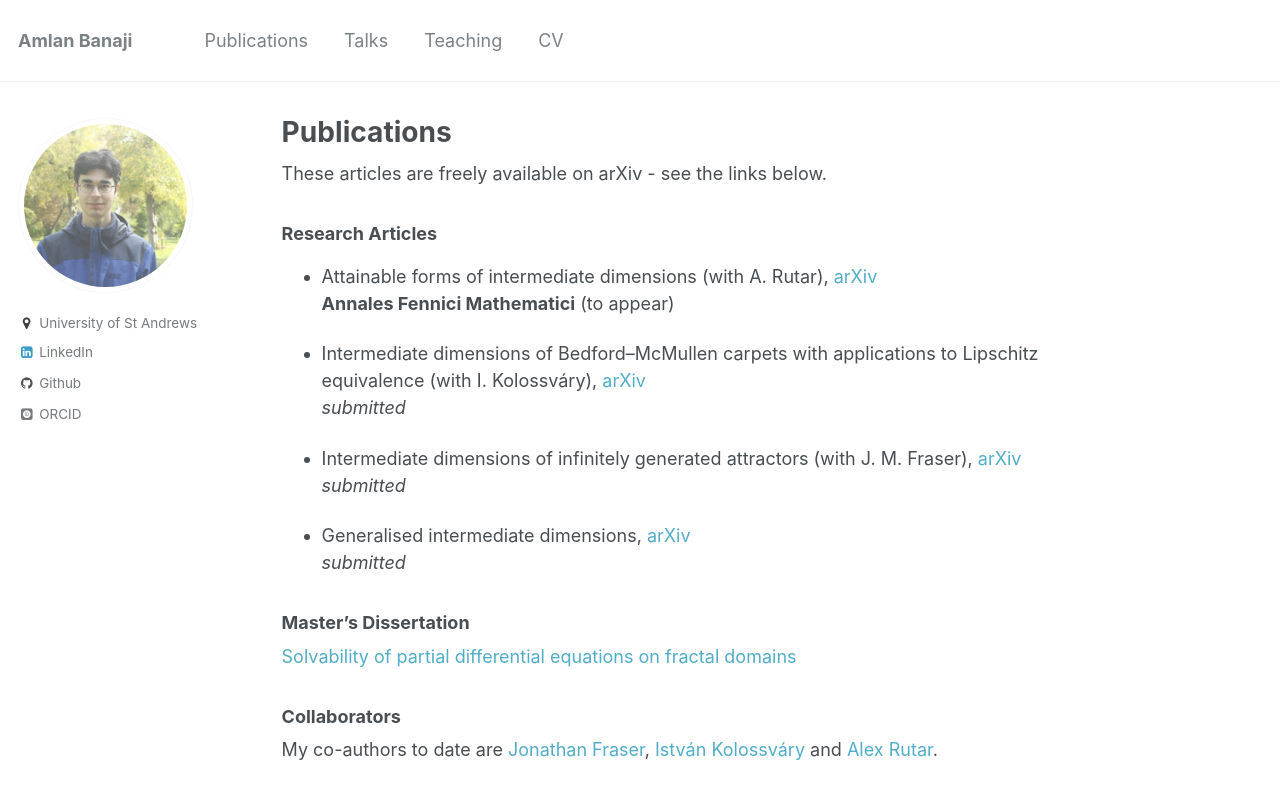
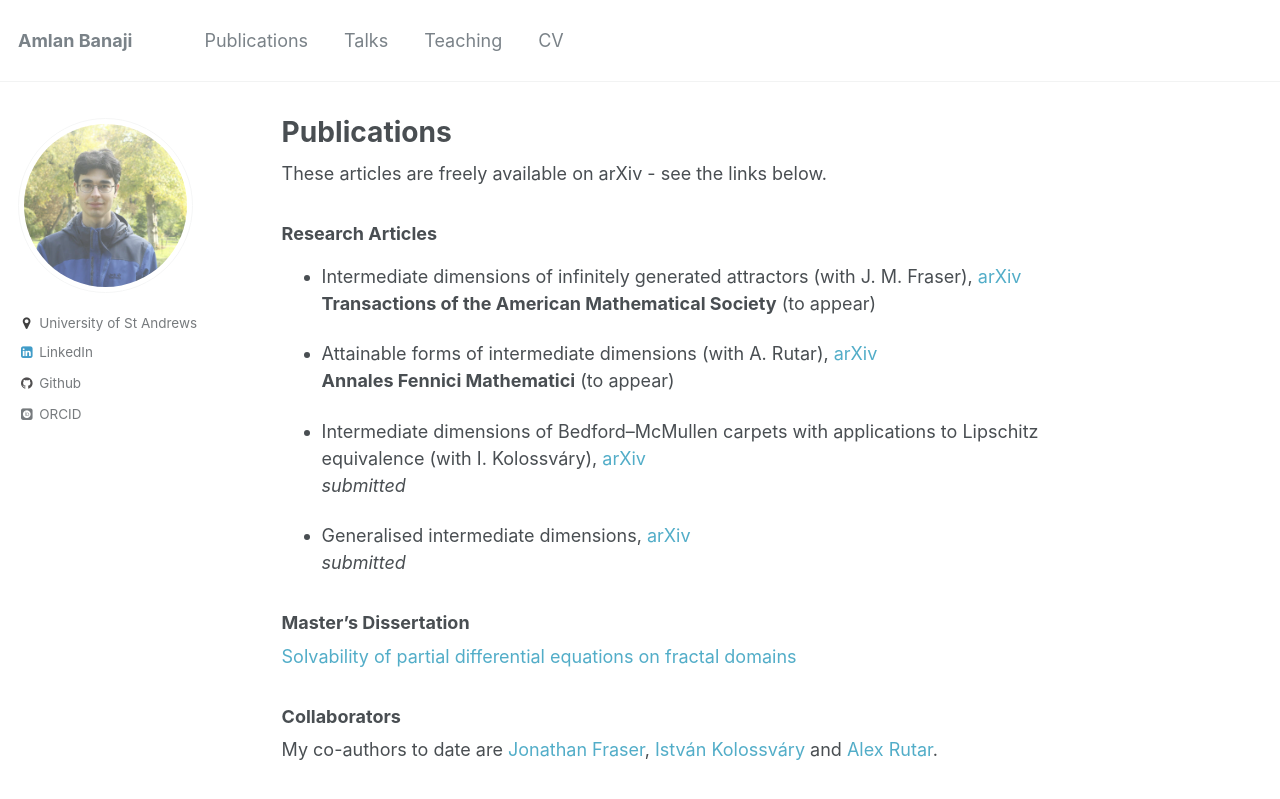
Before and after one commit to amlan-banaji/amlan-banaji.github.io, a Jekyll site: the page built from _pages/publications.md, in a window 1280 px wide. Shown: the top 799 px of the page. Built offline with Jekyll 4.4.1, drawn with Linux system fonts in a browser that asks for light colours; some web fonts are replaced.

Commit message:
transactions ams, research statement

```diff
--- a/_pages/publications.md
+++ b/_pages/publications.md
@@ -8,13 +8,13 @@ These articles are freely available on arXiv - see the links below.
 
 ### Research Articles
 
+- Intermediate dimensions of infinitely generated attractors (with J. M. Fraser), [arXiv](https://arxiv.org/abs/2104.15133)
+**Transactions of the American Mathematical Society** (to appear)
+
 - Attainable forms of intermediate dimensions (with A. Rutar), [arXiv](https://arxiv.org/abs/2111.14678)
 **Annales Fennici Mathematici** (to appear)
 
 - Intermediate dimensions of Bedford–McMullen carpets with applications to Lipschitz equivalence (with I. Kolossváry), [arXiv](https://arxiv.org/abs/2111.05625)
-*submitted*
-
-- Intermediate dimensions of infinitely generated attractors (with J. M. Fraser), [arXiv](https://arxiv.org/abs/2104.15133)
 *submitted*
 
 - Generalised intermediate dimensions, [arXiv](https://arxiv.org/abs/2011.08613)
```
Also changed, not shown: _pages/about.md (+1 -1 lines), 4 other files.
